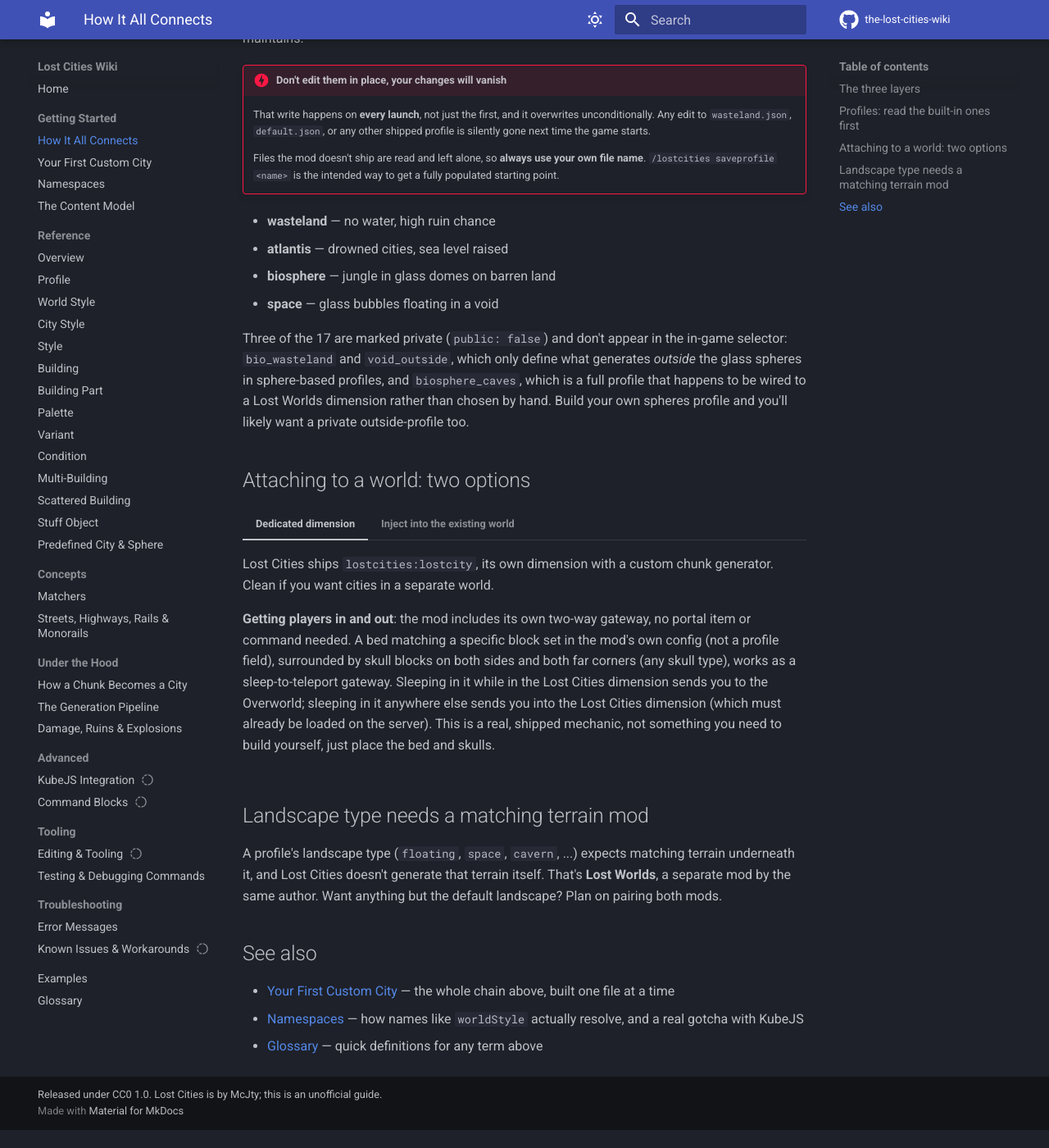
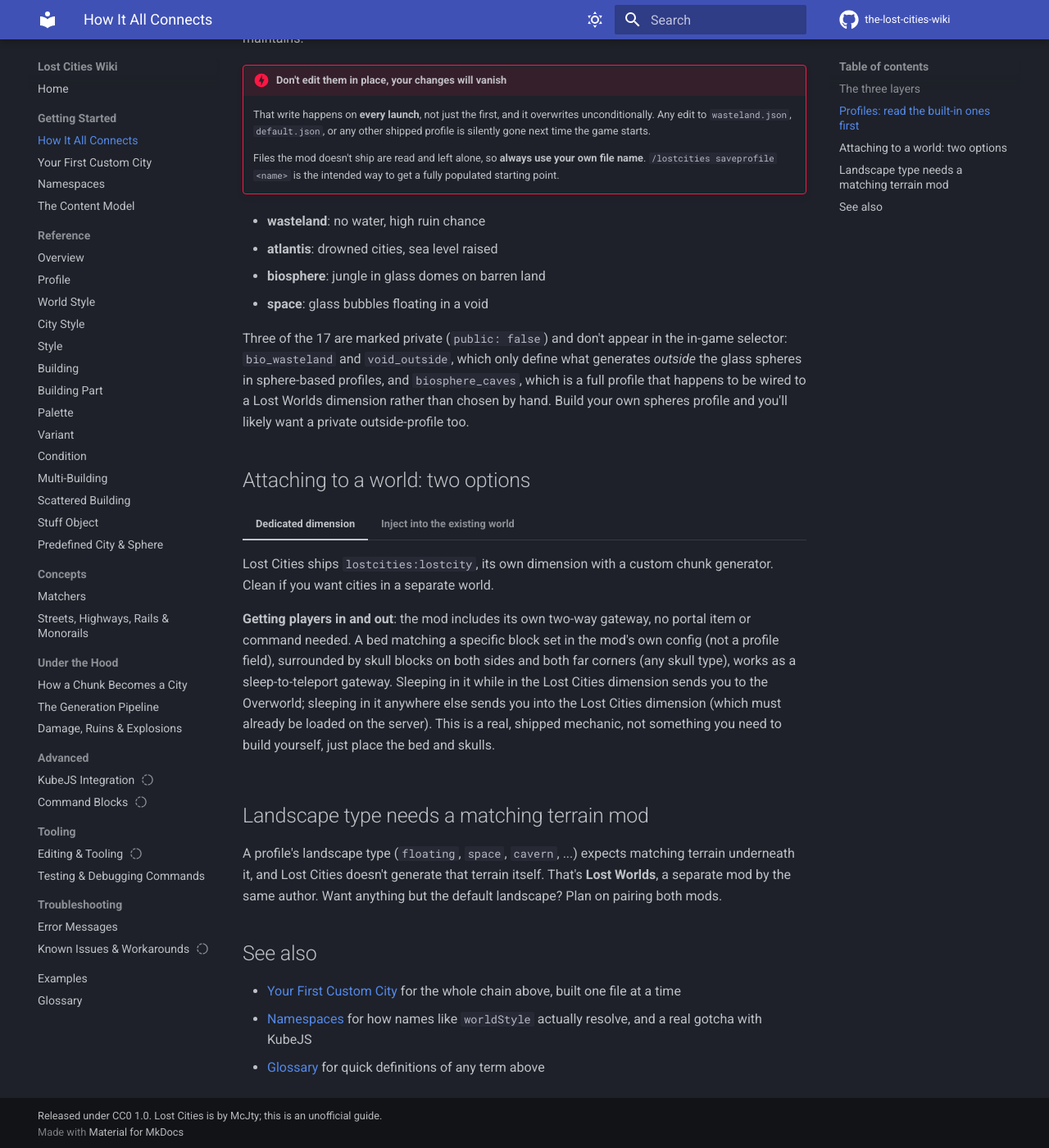
Before and after one commit to RinkyDinkyNooble/the-lost-cities-wiki, an MkDocs documentation site: the page built from docs/getting-started/how-it-connects.md, in a window 1280 px wide and 1400 px high, scrolled down 1391 px. Shown: the whole window at 82% size. Built offline with MkDocs 1.6.1 and Material for MkDocs 9.7.7, drawn with Linux system fonts in a browser that asks for light colours; comment, search, counter and statistics services are not loaded; before the commit the page ends 2769 px from its top, so only the background shows below that.

Commit message:
Remove em dashes from list separators
Brings eleven bullet lines into the "- [Link](page.md) for <purpose>"
form already used by every other See also section.

Co-Authored-By: Claude Opus 5 <noreply@anthropic.com>

```diff
--- a/docs/getting-started/how-it-connects.md
+++ b/docs/getting-started/how-it-connects.md
@@ -42,10 +42,10 @@ Lost Cities writes its 17 built-in profiles to `config/lostcities/profiles/`, th
 
     Files the mod doesn't ship are read and left alone, so **always use your own file name**. `/lostcities saveprofile <name>` is the intended way to get a fully populated starting point.
 
-- **wasteland** — no water, high ruin chance
-- **atlantis** — drowned cities, sea level raised
-- **biosphere** — jungle in glass domes on barren land
-- **space** — glass bubbles floating in a void
+- **wasteland**: no water, high ruin chance
+- **atlantis**: drowned cities, sea level raised
+- **biosphere**: jungle in glass domes on barren land
+- **space**: glass bubbles floating in a void
 
 Three of the 17 are marked private (`public: false`) and don't appear in the in-game selector: `bio_wasteland` and `void_outside`, which only define what generates *outside* the glass spheres in sphere-based profiles, and `biosphere_caves`, which is a full profile that happens to be wired to a Lost Worlds dimension rather than chosen by hand. Build your own spheres profile and you'll likely want a private outside-profile too.
 
@@ -67,6 +67,6 @@ A profile's landscape type (`floating`, `space`, `cavern`, ...) expects matching
 
 ## See also
 
-- [Your First Custom City](first-city.md) — the whole chain above, built one file at a time
-- [Namespaces](namespaces.md) — how names like `worldStyle` actually resolve, and a real gotcha with KubeJS
-- [Glossary](../glossary.md) — quick definitions for any term above
+- [Your First Custom City](first-city.md) for the whole chain above, built one file at a time
+- [Namespaces](namespaces.md) for how names like `worldStyle` actually resolve, and a real gotcha with KubeJS
+- [Glossary](../glossary.md) for quick definitions of any term above
```
Also changed, not shown: docs/getting-started/content-model.md (+1 -1 lines), docs/reference/index.md (+3 -3 lines).
